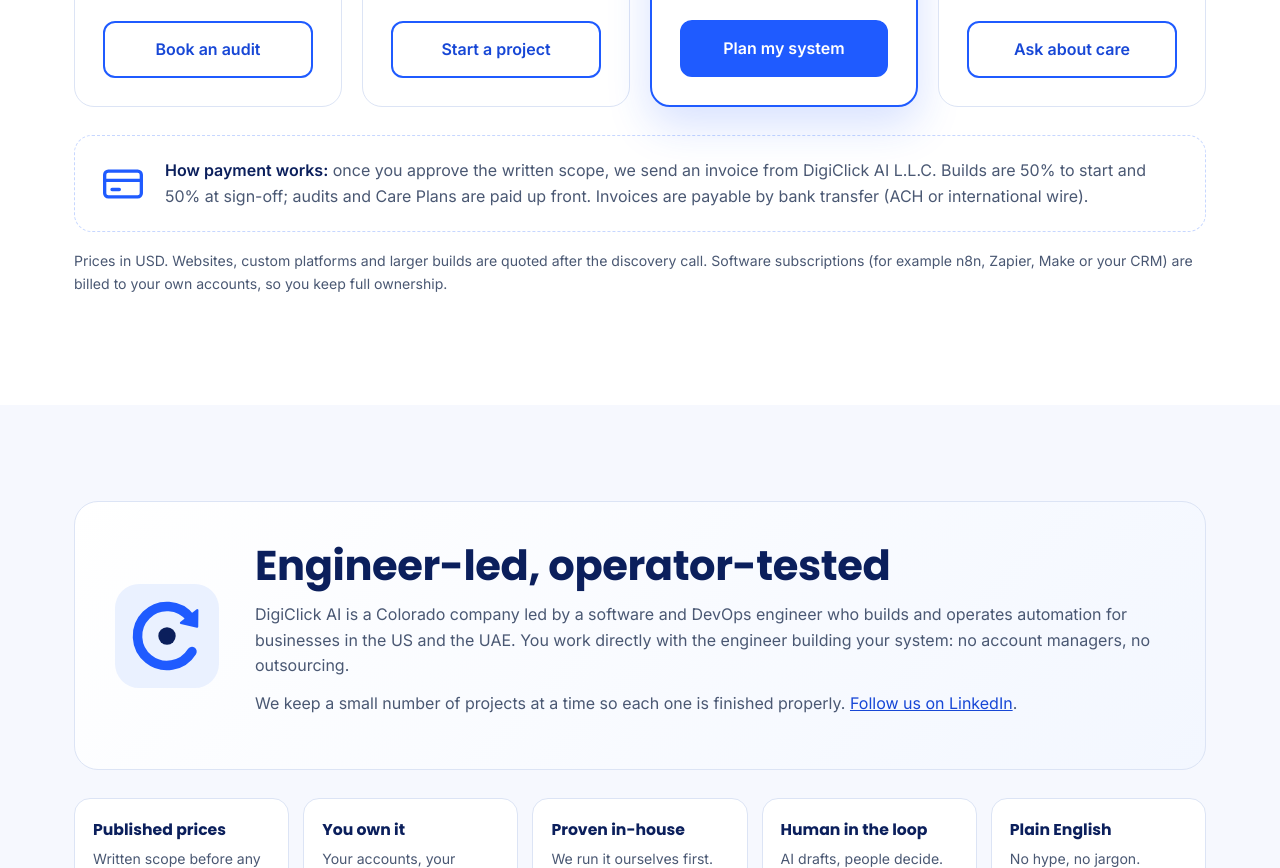
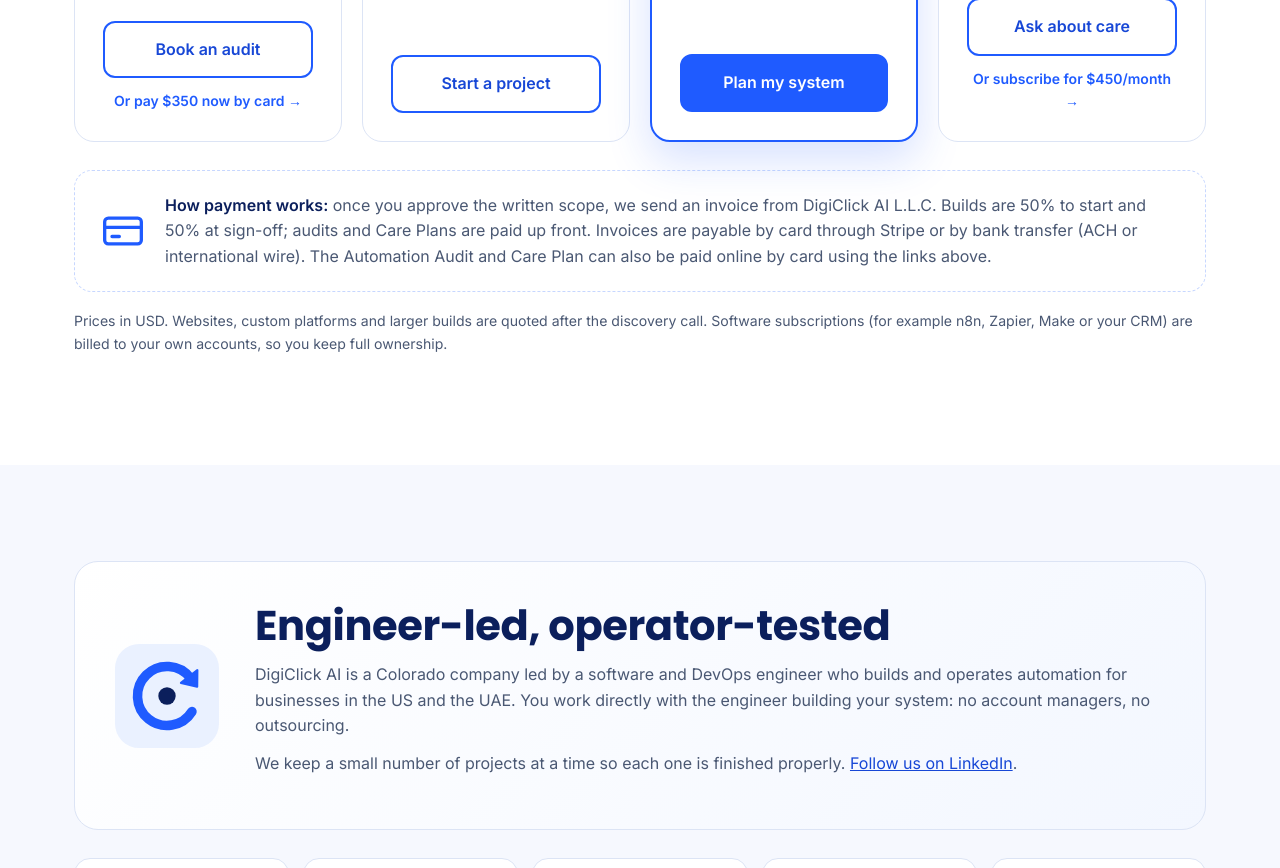
Before and after one commit to digiclickai/digiclickai.github.io, a plain HTML site: page index.html in a window 1280 px wide. Shown: the part 4805-5673 px from the top of the page. Drawn offline with Linux system fonts and the light colour scheme.

Commit message:
Add Stripe card payment links for Audit and Care Plan
Updated payment information to include card payment options via Stripe for audits and Care Plans.

```diff
--- a/index.html
+++ b/index.html
@@ -141,6 +141,7 @@
     <p class="for">For teams who know they're losing hours but not where.</p>
     <ul><li>60-minute working session</li><li>Map of your tools and manual steps</li><li>Top 5 automations ranked by hours saved</li><li>Written plan with fixed quotes</li><li>Fee credited to any build within 30 days</li></ul>
     <a class="btn ghost" href="#contact" data-plan="Automation Audit">Book an audit</a>
+<a class="paylink" href="https://buy.stripe.com/3cI3cx6FC0lYc7a10S3Je01" target="_blank" rel="noopener" style="display:block;margin-top:12px;text-align:center;font-size:14px;font-weight:600;color:#1F5BFF;text-decoration:none">Or pay $350 now by card &rarr;</a>
    </div>
    <div class="plan reveal d1">
     <span class="tag">1–2 weeks</span>
@@ -165,11 +166,12 @@
     <p class="for">Keep everything running and improving.</p>
     <ul><li>Monitoring and fixes</li><li>Up to 4 hours of changes each month</li><li>Monthly report: runs, errors, hours saved</li><li>Priority email support</li><li>Cancel any month</li></ul>
     <a class="btn ghost" href="#contact" data-plan="Care Plan">Ask about care</a>
+<a class="paylink" href="https://buy.stripe.com/9B63cx0heecOc7a24W3Je00" target="_blank" rel="noopener" style="display:block;margin-top:12px;text-align:center;font-size:14px;font-weight:600;color:#1F5BFF;text-decoration:none">Or subscribe for $450/month &rarr;</a>
    </div>
   </div>
   <div class="paybox reveal">
    <svg width="44" height="44" viewBox="0 0 24 24" fill="none" stroke="#1F5BFF" stroke-width="1.8" stroke-linecap="round" stroke-linejoin="round" aria-hidden="true"><rect x="2" y="5" width="20" height="14" rx="2"/><path d="M2 10h20M6 15h4"/></svg>
-   <p><b>How payment works:</b> once you approve the written scope, we send an invoice from DigiClick AI L.L.C. Builds are 50% to start and 50% at sign-off; audits and Care Plans are paid up front. Invoices are payable by bank transfer (ACH or international wire).</p>
+   <p><b>How payment works:</b> once you approve the written scope, we send an invoice from DigiClick AI L.L.C. Builds are 50% to start and 50% at sign-off; audits and Care Plans are paid up front. Invoices are payable by card through Stripe or by bank transfer (ACH or international wire). The Automation Audit and Care Plan can also be paid online by card using the links above.</p>
   </div>
   <p class="note">Prices in USD. Websites, custom platforms and larger builds are quoted after the discovery call. Software subscriptions (for example n8n, Zapier, Make or your CRM) are billed to your own accounts, so you keep full ownership.</p>
  </div>
@@ -205,7 +207,7 @@
   <details><summary>Can you build a whole website or platform, not just automations?</summary><p>Yes. We build e-commerce stores, client portals, dashboards and full SaaS platforms, and we run two of our own. These are quoted after an audit.</p></details>
   <details><summary>How much does it cost?</summary><p>It depends on what you need, so every project gets a custom quote after a free discovery call. As a guide, single workflows usually start around $1,200, full operations systems around $4,500, and websites or platforms are quoted on scope. You see the full price in writing before anything starts.</p></details>
   <details><summary>How fast can you start?</summary><p>Audits are usually booked within a week. Builds start once the written scope is approved.</p></details>
-  <details><summary>How do I pay?</summary><p>You receive an invoice from DigiClick AI L.L.C. after approving the scope. Builds are 50% up front and 50% at sign-off; audits and Care Plans are paid up front. Bank transfer (ACH or international wire) is accepted.</p></details>
+  <details><summary>How do I pay?</summary><p>You receive an invoice from DigiClick AI L.L.C. after approving the scope. Builds are 50% up front and 50% at sign-off; audits and Care Plans are paid up front. You can pay by card through Stripe or by bank transfer (ACH or international wire). The Automation Audit and Care Plan can also be paid online by card from the Pricing section.</p></details>
   <details><summary>Do you work outside the US?</summary><p>Yes. We work remotely with businesses in the US, the UAE and elsewhere, in English.</p></details>
   <details><summary>Is my data safe?</summary><p>We use least-privilege access, never store your passwords, and remove our access at handoff unless you're on a Care Plan. We're happy to sign your NDA.</p></details>
  </div>
```
